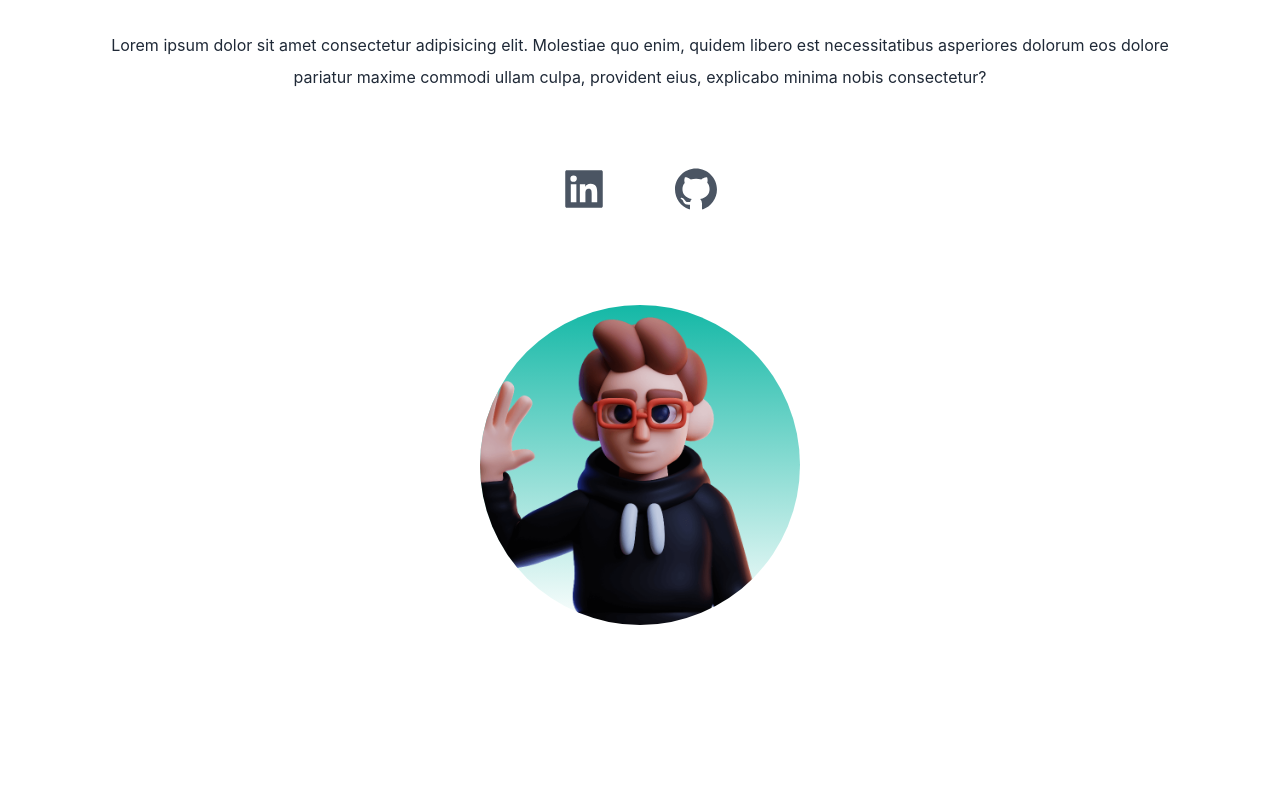
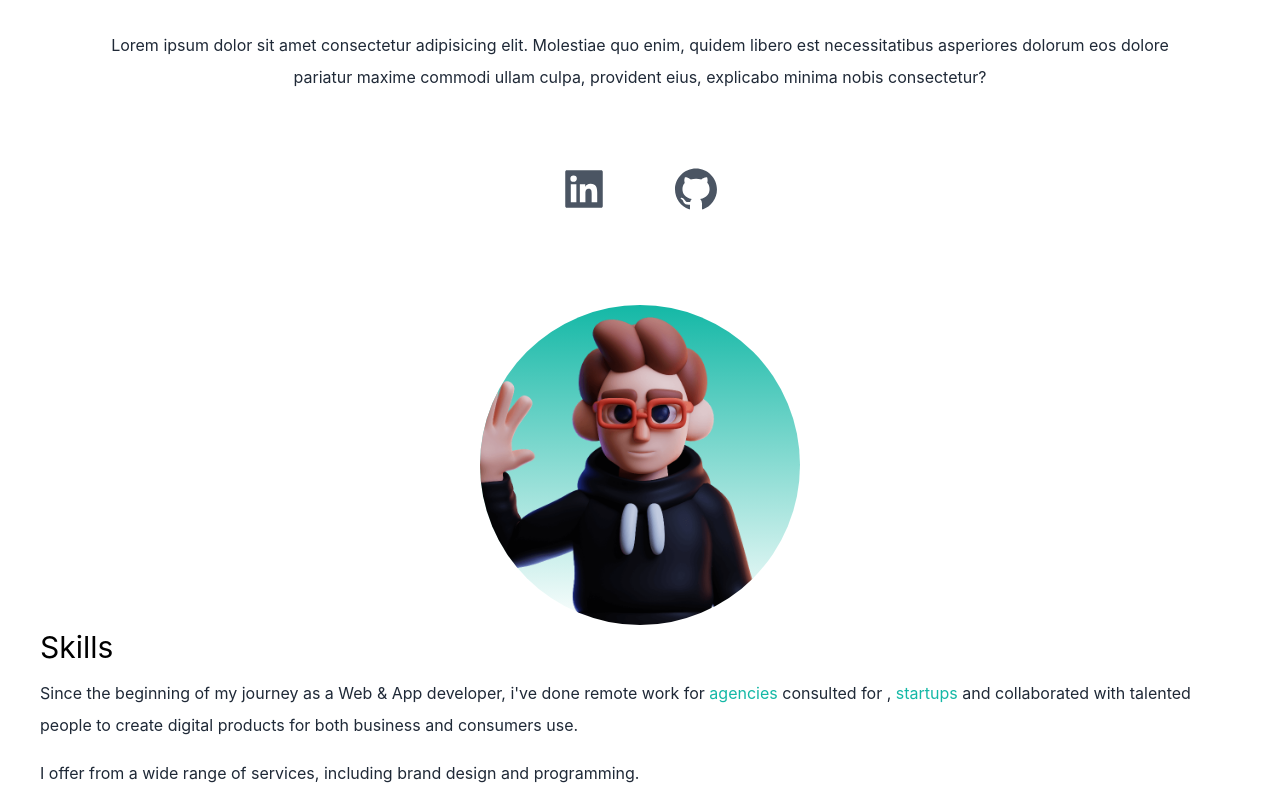
Before and after one commit to Quantumminded/my-portfolio, a Next.js app: page / in a window 1280 px wide. Shown: the part 299-1096 px from the top of the page. Before the commit the page ends 924 px from the top, so only its background shows below. Built offline with nearby package versions, Linux system fonts and the light colour scheme.

Commit message:
adding skills section

```diff
--- a/pages/index.js
+++ b/pages/index.js
@@ -41,6 +41,18 @@
             <Image src={deved} layout='fill' objectFit='cover' />
           </div>
         </section>
+        <section>
+          <div>
+            <h3 className='text-3xl py-1'>Skills</h3>
+            <p className='text-md py-2 leading-8 text-gray-800'>
+              Since the beginning of my journey as a Web & App developer, i've done remote work for
+              <span className='text-teal-500'> agencies </span>  consulted for ,<span className='text-teal-500'> startups </span>
+              and collaborated with talented people to create digital products
+              for both business and consumers use.
+            </p>
+            <p className='text-md py-2 leading-8 text-gray-800'>I offer from a wide range of services, including brand design and programming.</p>
+          </div>
+        </section>
       </main>
     </div>
   )
```
